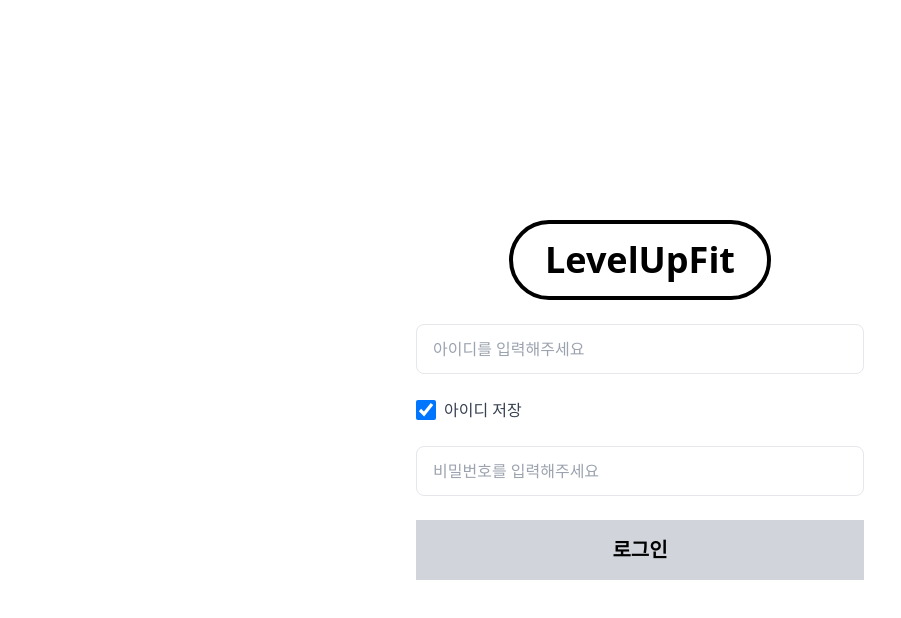
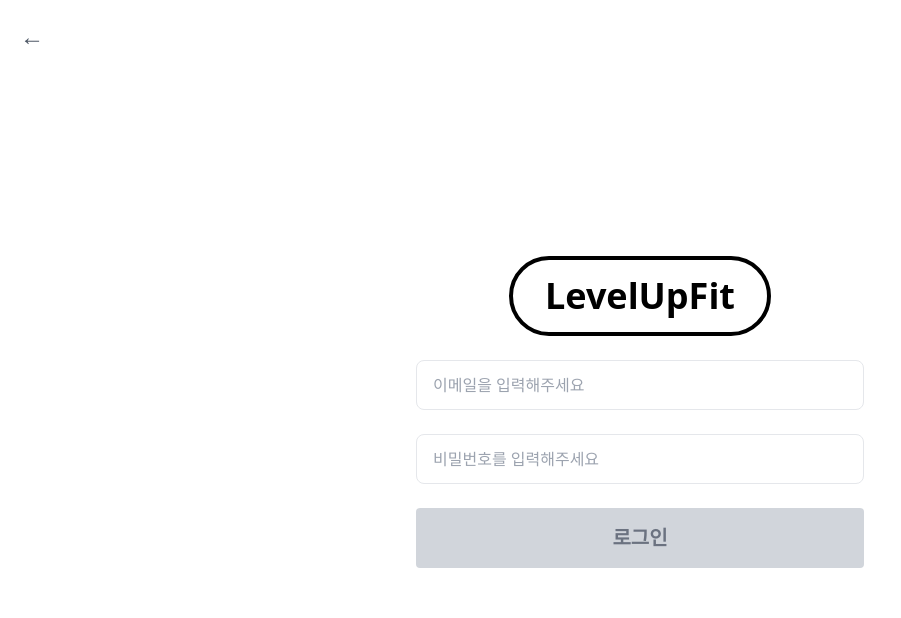
Before and after one commit to LevelUpFit/Front, a React (Vite) app: page /login in a window 1280 px wide. Shown: the top 618 px of the page, without its empty margins (0-901 px from the left). Built offline with nearby package versions, Linux system fonts and the light colour scheme.

Commit message:
생년월일 max 제한 추가 및 뒤로가기 버튼 생성

```diff
--- /dev/null
+++ b/src/components/BackButton.jsx
@@ -0,0 +1,14 @@
+import { useNavigate } from "react-router-dom";
+
+export default function BackButton() {
+    const navigate = useNavigate();
+
+    return (
+        <button
+            onClick={() => navigate(-1)}
+            className="absolute top-5 left-5 text-2xl font-bold text-gray-600 hover:text-black"
+        >
+            ←
+        </button>
+    );
+}
--- a/src/pages/Login.jsx
+++ b/src/pages/Login.jsx
@@ -1,38 +1,58 @@
-// src/pages/Login.jsx
 import { useState } from "react";
+import BackButton from "../components/BackButton";
 
 export default function Login() {
-    const [rememberId, setRememberId] = useState(true);
+    const [email, setEmail] = useState("");
+    const [password, setPassword] = useState("");
+
+    const emailRegex = /^[^\s@]+@[^\s@]+\.[^\s@]+$/;
+    const isValidEmail = emailRegex.test(email);
+    const isFilled = email && password && isValidEmail;
+
+    const handleLogin = () => {
+        if (!isValidEmail) {
+            alert("올바른 이메일 형식을 입력해주세요.");
+            return;
+        }
+
+        alert("로그인 시도!");
+    };
 
     return (
-        <div className="flex flex-col items-center justify-center h-screen space-y-6 px-4">
+        <div className="flex flex-col items-center justify-center h-screen space-y-6 px-4 relative">
+            <BackButton />
+
             <div className="border-4 border-black rounded-full px-8 py-4 text-4xl font-black">
                 LevelUpFit
             </div>
 
             <input
-                type="text"
-                placeholder="아이디를 입력해주세요"
+                type="email"
+                placeholder="이메일을 입력해주세요"
                 className="w-full max-w-md px-4 py-3 border rounded-lg text-gray-700"
+                value={email}
+                onChange={(e) => setEmail(e.target.value)}
             />
-
-            <label className="flex items-center space-x-2 text-gray-700 w-full max-w-md">
-                <input
-                    type="checkbox"
-                    checked={rememberId}
-                    onChange={() => setRememberId(!rememberId)}
-                    className="w-5 h-5"
-                />
-                <span>아이디 저장</span>
-            </label>
 
             <input
                 type="password"
                 placeholder="비밀번호를 입력해주세요"
                 className="w-full max-w-md px-4 py-3 border rounded-lg text-gray-700"
+                value={password}
+                onChange={(e) => setPassword(e.target.value)}
             />
 
-            <button className="w-full max-w-md bg-gray-300 py-4 text-xl font-bold">
+            {!isValidEmail && email && (
+                <p className="text-sm text-red-500">이메일 형식이 올바르지 않습니다.</p>
+            )}
+
+            <button
+                onClick={handleLogin}
+                disabled={!isFilled}
+                className={`w-full max-w-md py-4 text-xl font-bold rounded ${
+                    isFilled ? "bg-blue-500 text-white" : "bg-gray-300 text-gray-500 cursor-not-allowed"
+                }`}
+            >
                 로그인
             </button>
         </div>
--- a/src/pages/Signup.jsx
+++ b/src/pages/Signup.jsx
@@ -1,4 +1,5 @@
 import { useRef, useState } from "react";
+import BackButton from "../components/BackButton";
 
 export default function Signup() {
     const [email, setEmail] = useState("");
@@ -13,26 +14,38 @@ export default function Signup() {
     const confirmRef = useRef();
     const birthRef = useRef();
 
+    const emailRegex = /^[^\s@]+@[^\s@]+\.[^\s@]+$/;
+    const isEmailValid = emailRegex.test(email);
     const isPasswordValid =
         password.length >= 8 &&
         /[A-Za-z]/.test(password) &&
         /[0-9]/.test(password);
-
     const isPasswordMatch = password === confirm;
 
-    const isFormValid = email && password && confirm && birth && isPasswordValid && isPasswordMatch;
+    const isFormValid =
+        email &&
+        isEmailValid &&
+        password &&
+        confirm &&
+        birth &&
+        isPasswordValid &&
+        isPasswordMatch;
 
     const handleSignup = () => {
         if (!email) return emailRef.current.focus();
+        if (!isEmailValid) return emailRef.current.focus();
         if (!password || !isPasswordValid) return passwordRef.current.focus();
         if (!confirm || !isPasswordMatch) return confirmRef.current.focus();
         if (!birth) return birthRef.current.focus();
 
         alert("회원가입 완료!");
+        // 👉 이후 백엔드로 Axios 전송 예정
     };
 
     return (
-        <div className="flex flex-col items-center justify-center h-auto py-10 px-4 space-y-4">
+        <div className="flex flex-col items-center justify-center h-auto py-10 px-4 space-y-4 relative">
+            <BackButton />
+
             <div className="border-4 border-black rounded-full px-8 py-4 text-4xl font-black mb-6">
                 LevelUpFit
             </div>
@@ -50,6 +63,9 @@ export default function Signup() {
                     />
                     <button className="bg-black text-white px-3 py-2 rounded">중복확인</button>
                 </div>
+                {!isEmailValid && email && (
+                    <p className="text-sm text-red-500">이메일 형식이 올바르지 않습니다.</p>
+                )}
 
                 {/* 비밀번호 */}
                 <div>
@@ -61,7 +77,7 @@ export default function Signup() {
                         value={password}
                         onChange={(e) => setPassword(e.target.value)}
                     />
-                    {password && !isPasswordValid && (
+                    {!isPasswordValid && password && (
                         <p className="text-sm text-red-500 mt-1">
                             비밀번호는 8자 이상, 숫자와 문자를 포함해야 합니다.
                         </p>
@@ -87,11 +103,23 @@ export default function Signup() {
                 <div>
                     <div className="mb-1 font-semibold">성별</div>
                     <label className="mr-4">
-                        <input type="radio" name="gender" value="male" checked={gender === "male"} onChange={() => setGender("male")} />
+                        <input
+                            type="radio"
+                            name="gender"
+                            value="male"
+                            checked={gender === "male"}
+                            onChange={() => setGender("male")}
+                        />
                         <span className="ml-1">남성</span>
                     </label>
                     <label>
-                        <input type="radio" name="gender" value="female" checked={gender === "female"} onChange={() => setGender("female")} />
+                        <input
+                            type="radio"
+                            name="gender"
+                            value="female"
+                            checked={gender === "female"}
+                            onChange={() => setGender("female")}
+                        />
                         <span className="ml-1">여성</span>
                     </label>
                 </div>
@@ -105,7 +133,9 @@ export default function Signup() {
                         className="w-full px-4 py-2 border rounded"
                         value={birth}
                         onChange={(e) => setBirth(e.target.value)}
+                        max={new Date().toISOString().split("T")[0]} // 오늘 날짜까지만 입력 가능
                     />
+
                 </div>
 
                 {/* 운동 경험 */}
@@ -120,7 +150,9 @@ export default function Signup() {
                                 checked={level === lv}
                                 onChange={() => setLevel(lv)}
                             />
-                            <span className="ml-1">{lv === "high" ? "상급" : lv === "mid" ? "중급" : "초급"}</span>
+                            <span className="ml-1">
+                {lv === "high" ? "상급" : lv === "mid" ? "중급" : "초급"}
+              </span>
                         </label>
                     ))}
                 </div>
```
